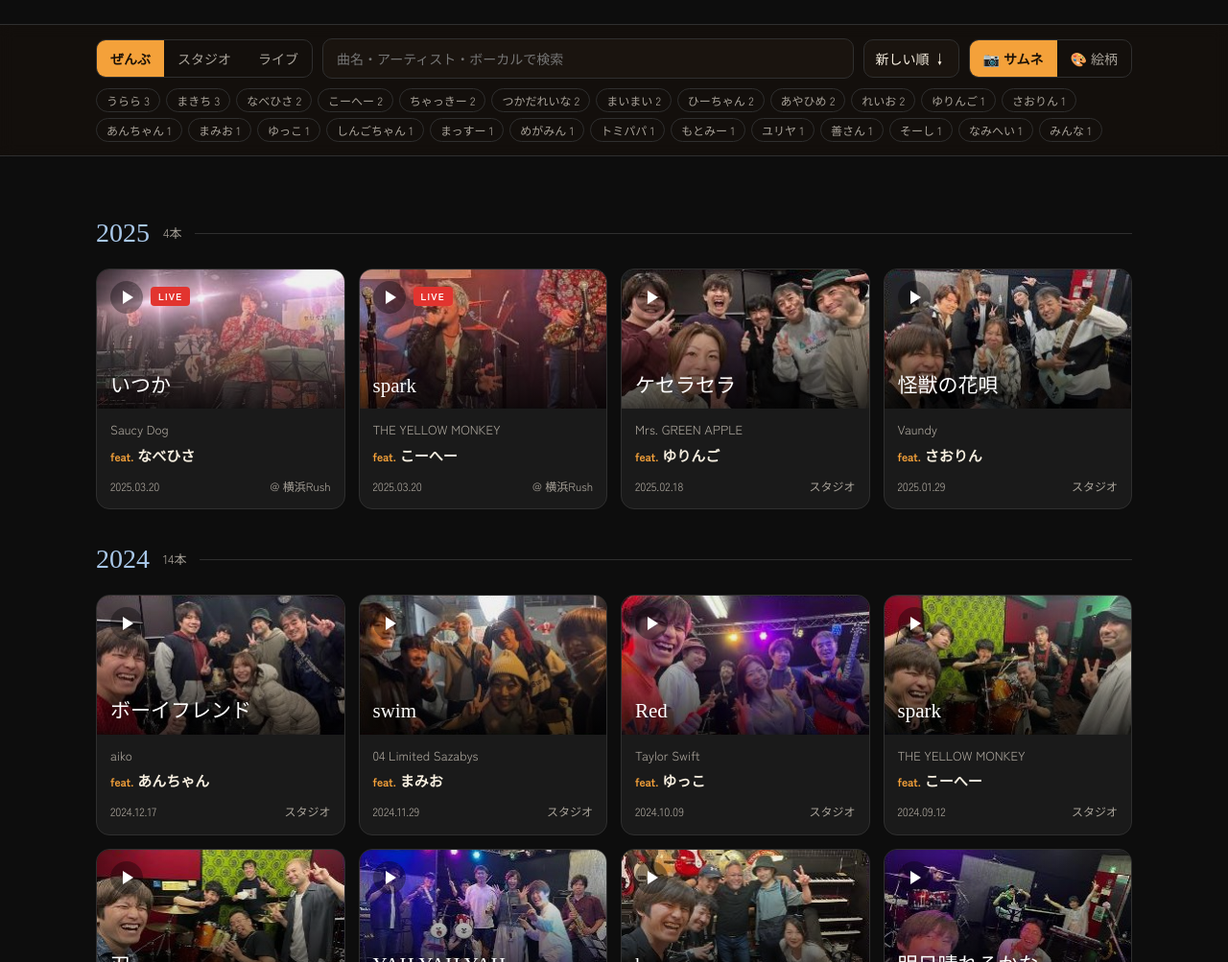
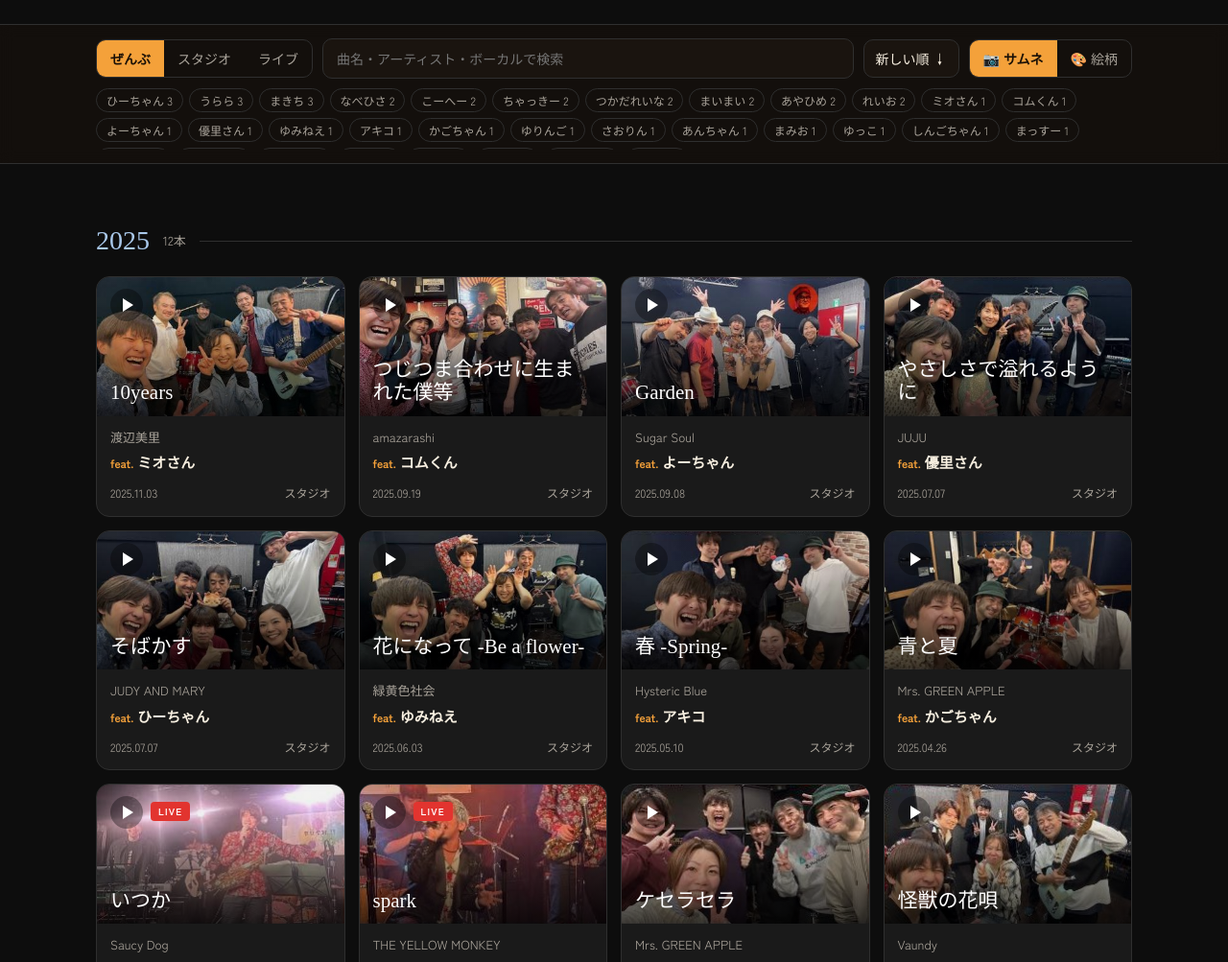
Before and after one commit to koujitoyamaprivate-lang/king-bbl, a plain HTML site: page index.html in a window 1280 px wide. Shown: the part 1011-2014 px from the top of the page at 96% size. Drawn offline with Linux system fonts and the light colour scheme; a web font is replaced by a local one.

Commit message:
2025年4〜11月のスタジオ動画8本を追加
Co-Authored-By: Claude Opus 5.5 <noreply@anthropic.com>
Claude-Session: https://claude.ai/code/session_018Rp8VcHpNMLevch52JmT82

```diff
--- a/index.html
+++ b/index.html
@@ -130,6 +130,14 @@ footer a{color:var(--amber)}
 <script>
 // [YouTube ID, 曲名, アーティスト, ボーカル, 日付, ライブ会場(空ならスタジオ)]
 const V=[
+["uK8TX3dp_KU","10years","渡辺美里","ミオさん","2025-11-03",""],
+["TgKWcvsnR3I","つじつま合わせに生まれた僕等","amazarashi","コムくん","2025-09-19",""],
+["BCdGPTHY8Qg","Garden","Sugar Soul","よーちゃん","2025-09-08",""],
+["zUdOsTyQ6wI","やさしさで溢れるように","JUJU","優里さん","2025-07-07",""],
+["O_h-wdvNHSg","そばかす","JUDY AND MARY","ひーちゃん","2025-07-07",""],
+["sMGMAQVcGnw","花になって -Be a flower-","緑黄色社会","ゆみねえ","2025-06-03",""],
+["cKko0WlWqFg","春 -Spring-","Hysteric Blue","アキコ","2025-05-10",""],
+["tduqxBWSbT0","青と夏","Mrs. GREEN APPLE","かごちゃん","2025-04-26",""],
 ["9qs_tB0rRvo","いつか","Saucy Dog","なべひさ","2025-03-20","横浜Rush"],
 ["I_KFbQ4ReG8","spark","THE YELLOW MONKEY","こーへー","2025-03-20","横浜Rush"],
 ["e5K4FsiPWhI","ケセラセラ","Mrs. GREEN APPLE","ゆりんご","2025-02-18",""],
```
Also changed, not shown: thumbs/BCdGPTHY8Qg.jpg (added), thumbs/O_h-wdvNHSg.jpg (added), thumbs/TgKWcvsnR3I.jpg (added), thumbs/cKko0WlWqFg.jpg (added), thumbs/sMGMAQVcGnw.jpg (added), thumbs/tduqxBWSbT0.jpg (added), thumbs/uK8TX3dp_KU.jpg (added), thumbs/zUdOsTyQ6wI.jpg (added).
